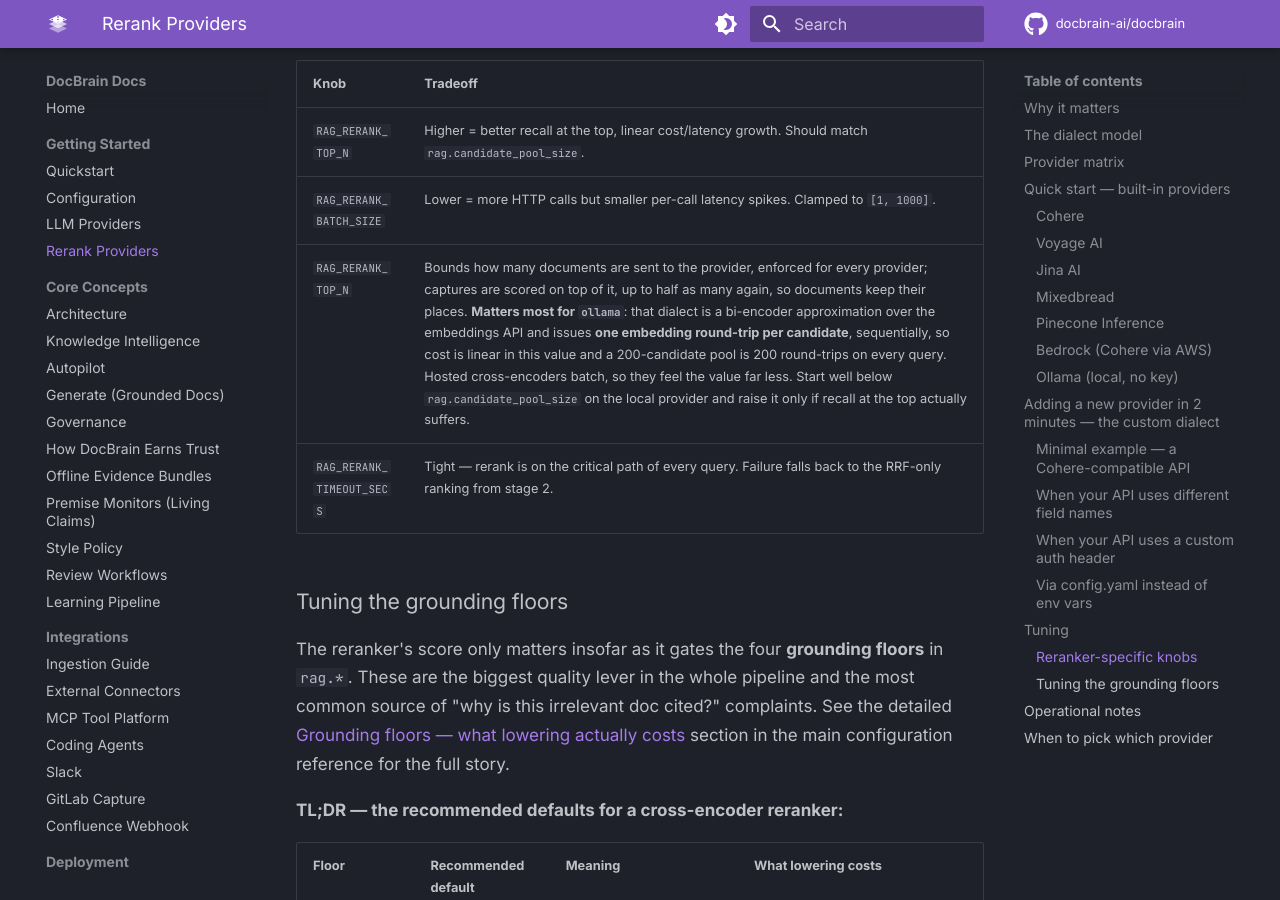
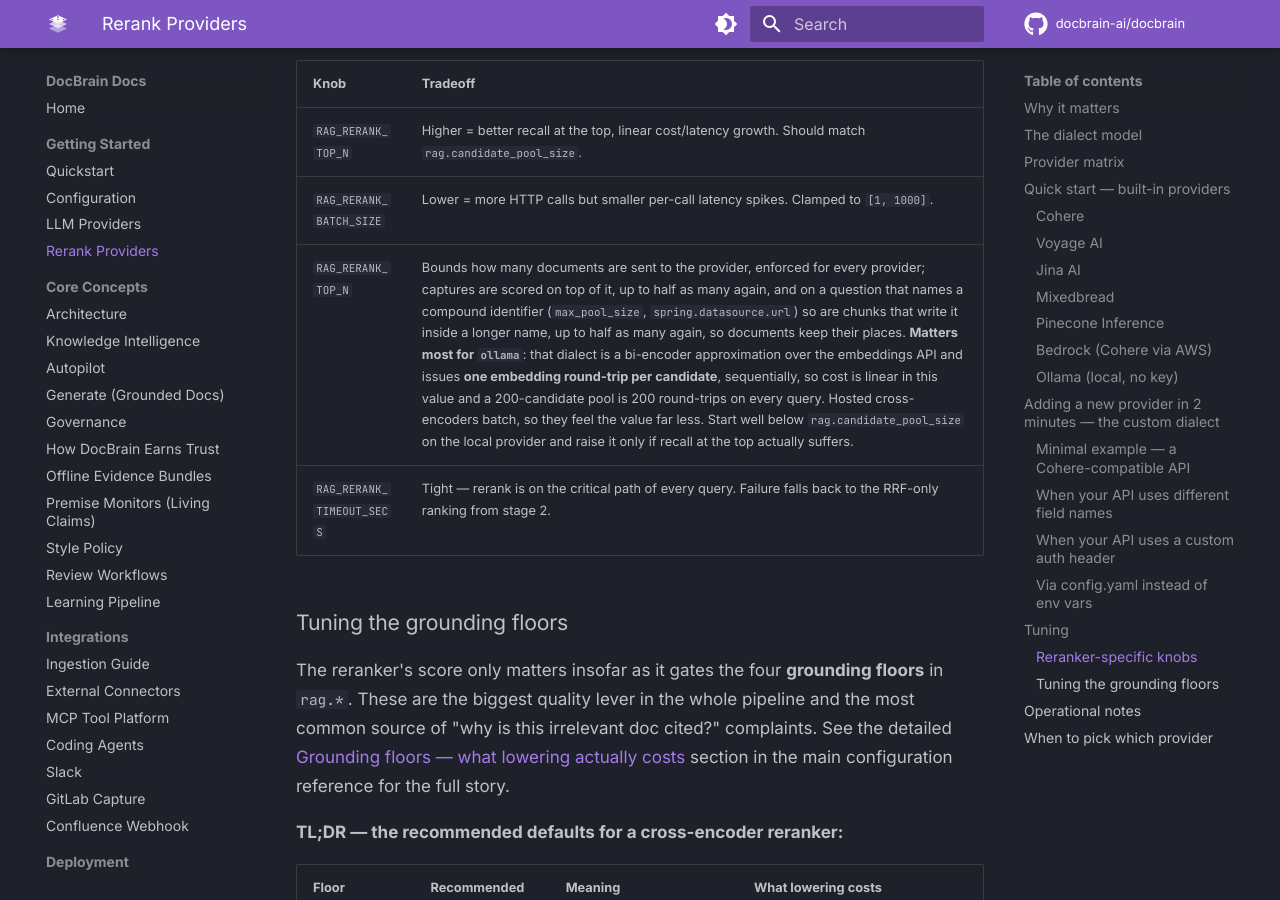
Before and after one commit to docbrain-ai/docbrain, an MkDocs documentation site: the page built from docs/rerank-providers.md, in a window 1280 px wide and 900 px high, scrolled down 5930 px. Built offline with MkDocs 1.6.1 and Material for MkDocs 9.7.7, drawn with Linux system fonts in a browser that asks for light colours; comment, search, counter and statistics services are not loaded.

Commit message:
docs: identifier hits are judged on top of RAG_RERANK_TOP_N too (private 23078ca6)
A question that names a compound identifier such as max_pool_size also
scores up to half as many chunks that write it inside a longer name. The
chart's generated reference line is regenerated from the doc's row.

```diff
--- a/docs/rerank-providers.md
+++ b/docs/rerank-providers.md
@@ -190,7 +190,7 @@ rerank:
 |---|---|
 | `RAG_RERANK_TOP_N` | Higher = better recall at the top, linear cost/latency growth. Should match `rag.candidate_pool_size`. |
 | `RAG_RERANK_BATCH_SIZE` | Lower = more HTTP calls but smaller per-call latency spikes. Clamped to `[1, 1000]`. |
-| `RAG_RERANK_TOP_N` | Bounds how many documents are sent to the provider, enforced for every provider; captures are scored on top of it, up to half as many again, so documents keep their places. **Matters most for `ollama`**: that dialect is a bi-encoder approximation over the embeddings API and issues **one embedding round-trip per candidate**, sequentially, so cost is linear in this value and a 200-candidate pool is 200 round-trips on every query. Hosted cross-encoders batch, so they feel the value far less. Start well below `rag.candidate_pool_size` on the local provider and raise it only if recall at the top actually suffers. |
+| `RAG_RERANK_TOP_N` | Bounds how many documents are sent to the provider, enforced for every provider; captures are scored on top of it, up to half as many again, and on a question that names a compound identifier (`max_pool_size`, `spring.datasource.url`) so are chunks that write it inside a longer name, up to half as many again, so documents keep their places. **Matters most for `ollama`**: that dialect is a bi-encoder approximation over the embeddings API and issues **one embedding round-trip per candidate**, sequentially, so cost is linear in this value and a 200-candidate pool is 200 round-trips on every query. Hosted cross-encoders batch, so they feel the value far less. Start well below `rag.candidate_pool_size` on the local provider and raise it only if recall at the top actually suffers. |
 | `RAG_RERANK_TIMEOUT_SECS` | Tight — rerank is on the critical path of every query. Failure falls back to the RRF-only ranking from stage 2. |
 
 ### Tuning the grounding floors
```
Also changed, not shown: docs/configuration.md (+1 -1 lines), 1 other file.
